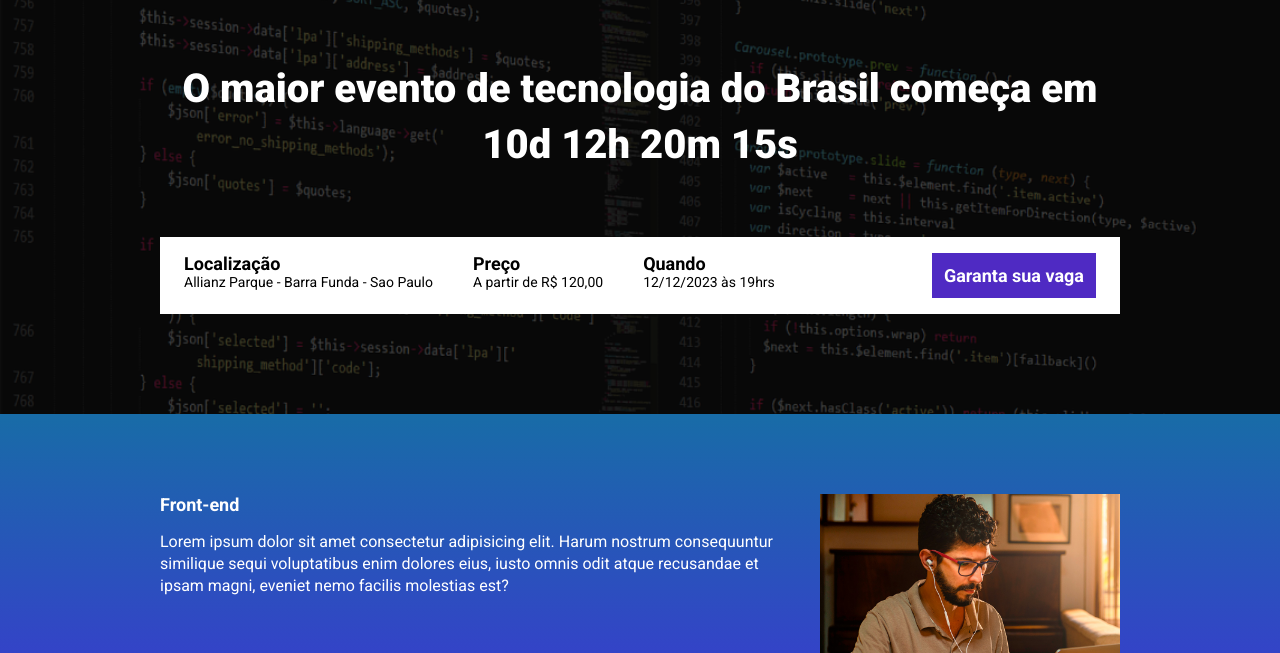
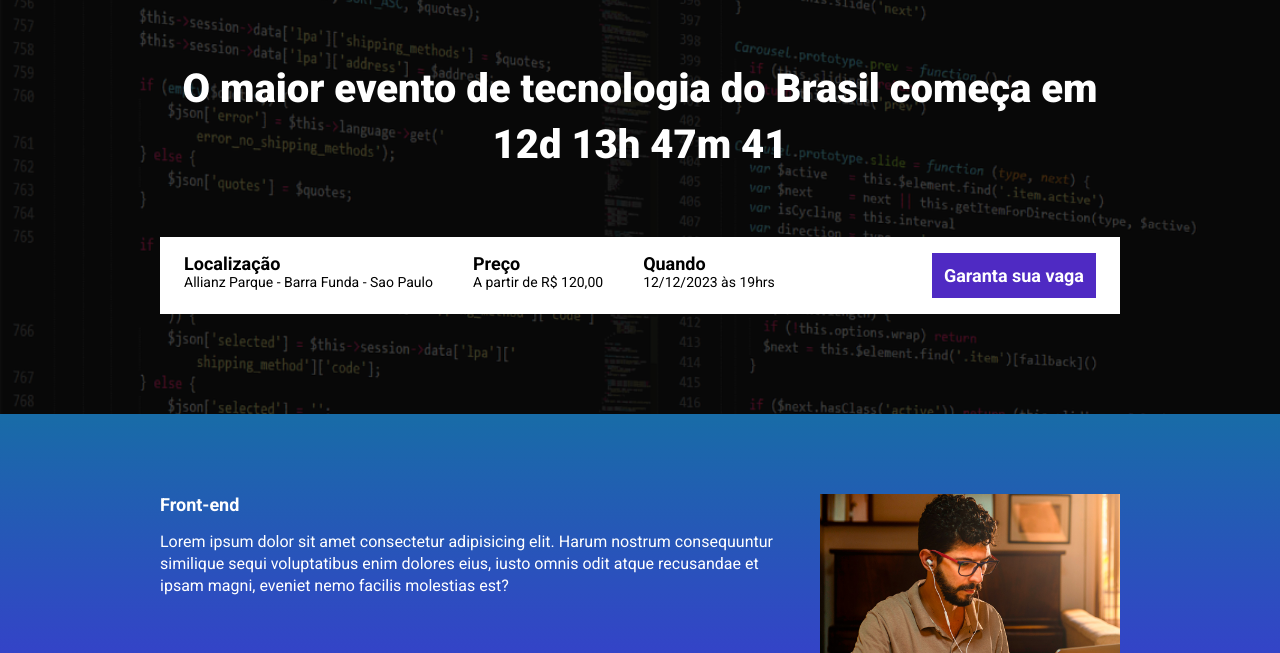
Before and after one commit to leocarapecos/ebac_tech_talks, a website built with Parcel: page src/index.html in a window 1280 px wide. Shown: the part 147-800 px from the top of the page. Built offline with nearby package versions, Linux system fonts and the light colour scheme.

Commit message:
Crinado a contagem regressiva

```diff
--- a/package.json
+++ b/package.json
@@ -2,8 +2,9 @@
   "name": "parcel",
   "version": "1.0.0",
   "description": "",
-  "main": "index.js",
+
   "scripts": {
+    "build": "parcel build src/index.html",
     "dev": "parcel src/index.html src/styles/main.scss src/scripts/main.js",
     "test": "echo \"Error: no test specified\" && exit 1"
   },
--- a/src/index.html
+++ b/src/index.html
@@ -17,7 +17,7 @@
 
             <img class="hero__logo" src="./images/ebac_logo.svg" alt="EBAC">
             <p class="hero__text">
-                O maior evento de tecnologia do Brasil começa em 10d 12h 20m 15s
+                O maior evento de tecnologia do Brasil começa em <span id="contador"></span>
             </p>
 
             <div class="infos-bar">
@@ -66,7 +66,7 @@
                 </p>
 
             </div>
-            <img class="event__image" src="./images/frontend.png" alt="Front end">
+            <img class="event__image" src="./images/ui-ux.png" alt="Front end">
         </div>
     </section>
 
@@ -79,7 +79,7 @@
                 </p>
 
             </div>
-            <img class="event__image" src="./images/frontend.png" alt="Front end">
+            <img class="event__image" src="./images/data.png" alt="Front end">
         </div>
     </section>
     <section class="event event--backend event--image-left" >
@@ -91,7 +91,7 @@
                 </p>
 
             </div>
-            <img class="event__image" src="./images/frontend.png" alt="Front end">
+            <img class="event__image" src="./images/backend.png" alt="Front end">
         </div>
     </section>
 
--- a/src/scripts/main.js
+++ b/src/scripts/main.js
@@ -1 +1,28 @@
 AOS.init();
+
+const dataDoEvento = new Date("Dec 12, 2023 19:00:00");
+const timeStampDoEvento = dataDoEvento.getTime();
+
+const contaAsHoras = setInterval(function(){
+    const agora = new Date();
+    const timeStampAtual = agora.getTime();
+
+    const distanciaAteOEvento = timeStampDoEvento - timeStampAtual;
+
+    const diaEmMs = 1000 * 60 * 60 * 24;
+    const horaEmMs = 1000 * 60 * 60;
+    const minEmMs = 1000 * 60;
+
+    const diasAteOEvento = Math.floor(distanciaAteOEvento / diaEmMs);
+    const horasAteOEvento = Math.floor((distanciaAteOEvento % diaEmMs) / horaEmMs );
+    const minutosAteOevento = Math.floor((distanciaAteOEvento % horaEmMs) / minEmMs);
+    const segundosAteOEvento = Math.floor((distanciaAteOEvento % minEmMs) / 1000);
+
+
+    document.getElementById('contador').innerHTML = `${diasAteOEvento}d ${horasAteOEvento}h ${minutosAteOevento}m ${segundosAteOEvento}`;
+
+    if (distanciaAteOEvento < 0){
+        clearInterval(contaAsHoras);
+        document.getElementById('contador').innerHTML = 'Evento Expirado!'
+    }
+}, 1000);
```
